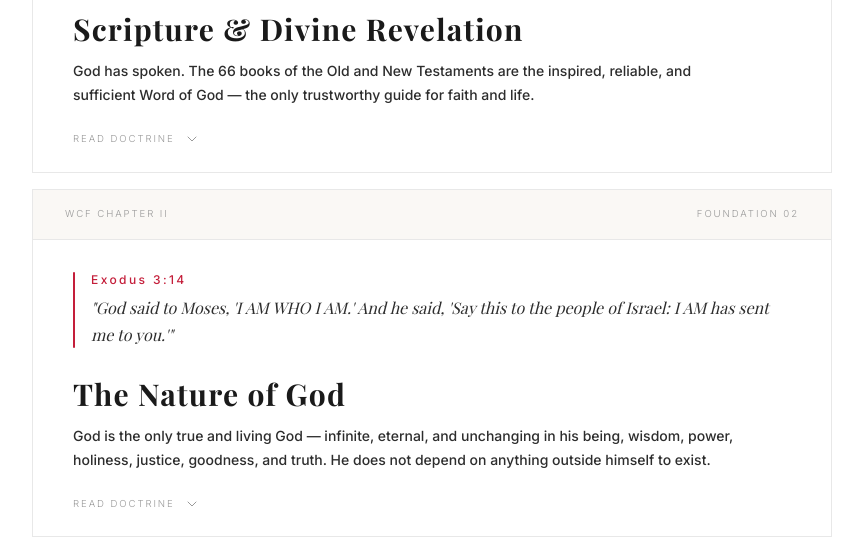
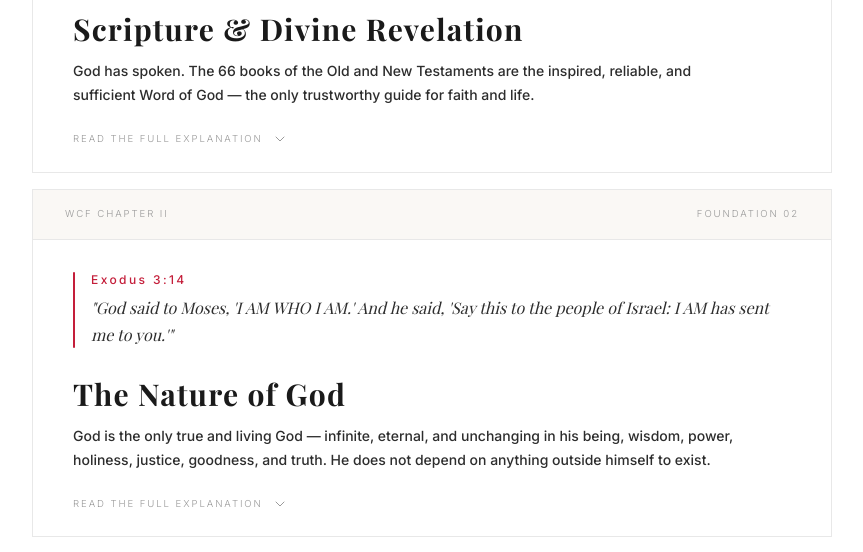
Before and after one commit to TrueDominion/artifact, a React (Vite) app: page /bedrock in a window 1280 px wide. Shown: the part 820-1372 px from the top of the page, without its empty margins (208-1071 px from the left). Built offline with nearby package versions, Linux system fonts and the light colour scheme; a web font is replaced by a local one.

Commit message:
Update MuseumPlaque.tsx

```diff
--- a/src/components/ui/MuseumPlaque.tsx
+++ b/src/components/ui/MuseumPlaque.tsx
@@ -1,15 +1,5 @@
 /**
  * src/components/ui/MuseumPlaque.tsx
- * Redesigned Bedrock entry component.
- *
- * Layout:
- *   — Header bar: confession ref (left) + entry number (right)
- *   — Scripture block: reference bold, text italic, visually anchored
- *   — Summary: one-sentence thesis, larger weight
- *   — Expandable body: two named panels side by side on desktop
- *       Left  — THE DOCTRINE   (white bg)
- *       Right — ISLAMIC CONTRAST (warm linen bg, crimson top rule)
- *   — Expand/collapse toggle
  */
 
 import { useState } from 'react'
@@ -46,7 +36,6 @@ export default function MuseumPlaque({ entry, index }: MuseumPlaqueProps) {
 
           {/* Scripture block */}
           <div className="flex gap-4 mb-7">
-            {/* Crimson left rule */}
             <div className="w-0.5 flex-shrink-0 bg-crimson rounded-full" />
             <div>
               <p className="font-sans text-xs font-medium tracking-museum text-crimson mb-1.5">
@@ -63,7 +52,7 @@ export default function MuseumPlaque({ entry, index }: MuseumPlaqueProps) {
             {entry.title}
           </h2>
 
-          {/* Summary — thesis statement */}
+          {/* Summary */}
           <p className="font-sans text-sm font-medium text-graphite leading-relaxed max-w-2xl">
             {entry.summary}
           </p>
@@ -76,7 +65,8 @@ export default function MuseumPlaque({ entry, index }: MuseumPlaqueProps) {
             aria-label={expanded ? 'Collapse doctrine' : 'Expand doctrine'}
           >
             <span className="label-museum text-graphite-soft group-hover:text-graphite transition-colors duration-300">
-              {expanded ? 'COLLAPSE' : 'READ DOCTRINE'}
+              {/* FIX: renamed from 'READ DOCTRINE' to match the page legend */}
+              {expanded ? 'COLLAPSE' : 'READ THE FULL EXPLANATION'}
             </span>
             <motion.div
               animate={{ rotate: expanded ? 180 : 0 }}
@@ -101,7 +91,7 @@ export default function MuseumPlaque({ entry, index }: MuseumPlaqueProps) {
             >
               <div className="border-t border-graphite-border grid grid-cols-1 lg:grid-cols-2">
 
-                {/* Left — The Doctrine */}
+                {/* Left — What We Believe (was "THE DOCTRINE") */}
                 <motion.div
                   className="px-8 py-8 lg:px-10 lg:py-10 lg:border-r border-graphite-border"
                   initial={{ opacity: 0, y: 12 }}
@@ -109,14 +99,15 @@ export default function MuseumPlaque({ entry, index }: MuseumPlaqueProps) {
                   transition={{ duration: 0.35, delay: 0.1, ease: 'easeOut' }}
                 >
                   <div className="flex items-center gap-2 mb-5">
-                    <p className="label-museum text-graphite-soft">THE DOCTRINE</p>
+                    {/* FIX: renamed from "THE DOCTRINE" to match Bedrock page legend */}
+                    <p className="label-museum text-graphite-soft">WHAT WE BELIEVE</p>
                   </div>
                   <p className="font-sans text-sm text-graphite leading-relaxed">
                     {entry.doctrine}
                   </p>
                 </motion.div>
 
-                {/* Right — Islamic Contrast */}
+                {/* Right — How Islam Differs (was "ISLAMIC CONTRAST") */}
                 <motion.div
                   className="px-8 py-8 lg:px-10 lg:py-10 border-t lg:border-t-0 border-graphite-border"
                   style={{ backgroundColor: '#FAF8F5' }}
@@ -124,10 +115,10 @@ export default function MuseumPlaque({ entry, index }: MuseumPlaqueProps) {
                   animate={{ opacity: 1, y: 0 }}
                   transition={{ duration: 0.35, delay: 0.18, ease: 'easeOut' }}
                 >
-                  {/* Crimson top accent rule */}
                   <div className="w-full h-px bg-crimson mb-5 opacity-60" />
                   <div className="flex items-center gap-2 mb-5">
-                    <p className="label-museum text-graphite-soft">ISLAMIC CONTRAST</p>
+                    {/* FIX: renamed from "ISLAMIC CONTRAST" to match Bedrock page legend */}
+                    <p className="label-museum text-graphite-soft">HOW ISLAM DIFFERS</p>
                     <svg width="10" height="10" viewBox="0 0 10 10" fill="none" aria-hidden="true">
                       <path d="M1,8 L5,2 L9,8" stroke="#C41E3A" strokeWidth="0.9" strokeLinecap="round" strokeLinejoin="round"/>
                       <line x1="2.5" y1="6" x2="7.5" y2="6" stroke="#C41E3A" strokeWidth="0.7" strokeLinecap="round"/>
@@ -137,6 +128,7 @@ export default function MuseumPlaque({ entry, index }: MuseumPlaqueProps) {
                     {entry.islamic_contrast}
                   </p>
                 </motion.div>
+
               </div>
             </motion.div>
           )}
```
